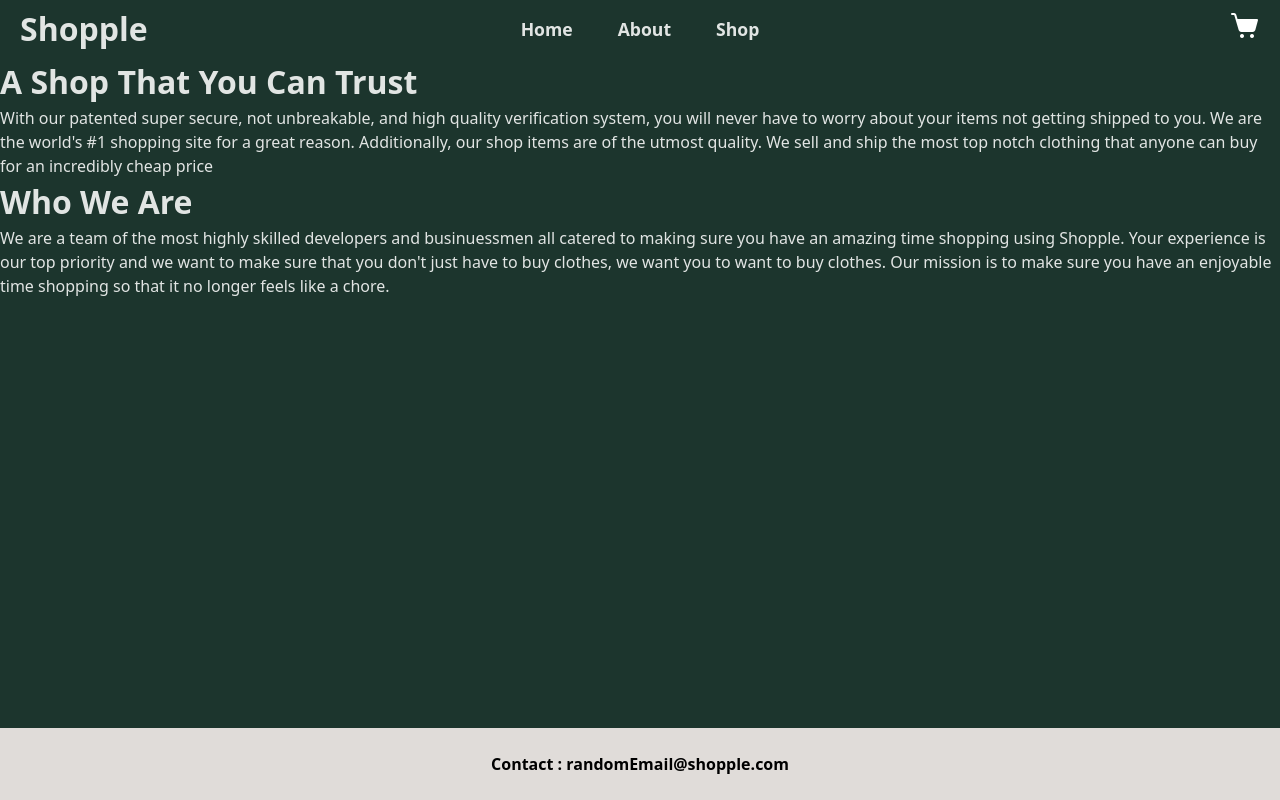
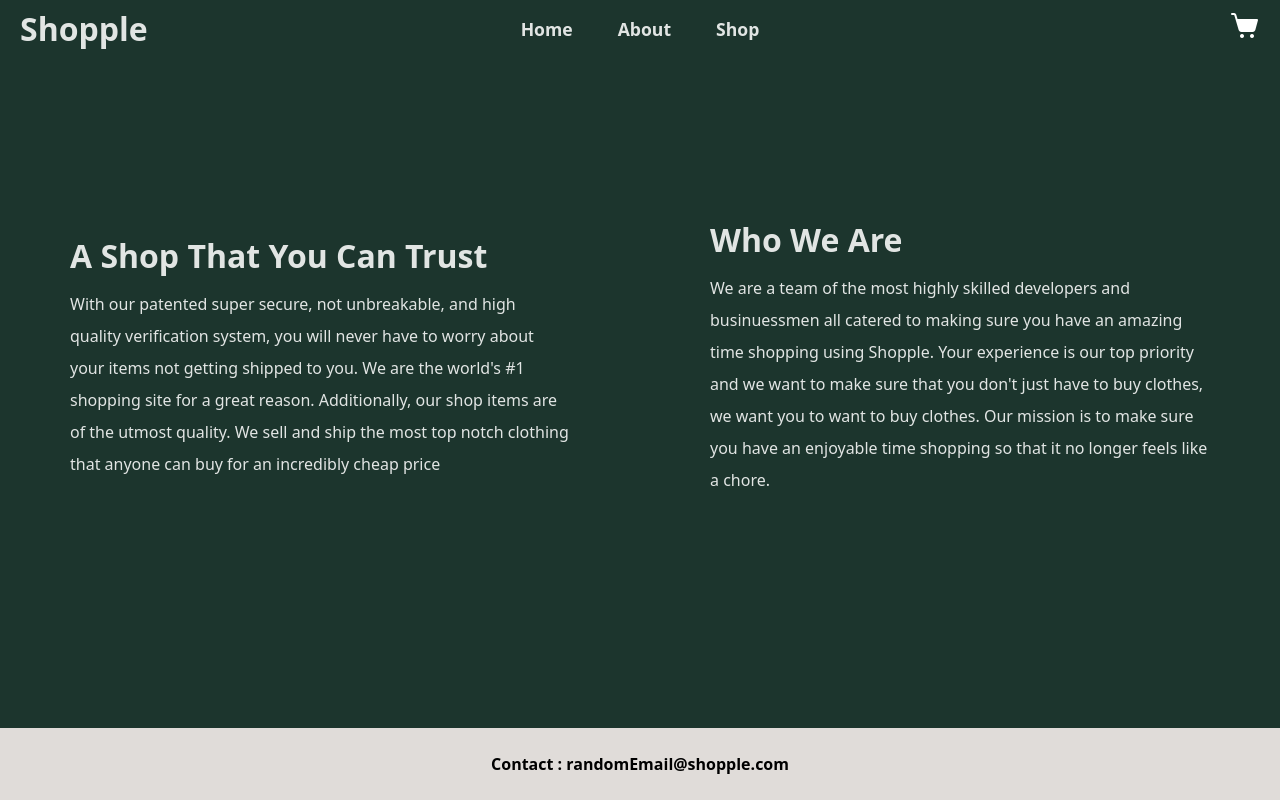
Before and after one commit to BaconMan1168/shopping-cart, a React (Vite) app in the folder shopping-site/: page /about in a window 1280 px wide. Built offline with nearby package versions, Linux system fonts and the light colour scheme.

Commit message:
Added styling for the about main section using flexbox

```diff
--- a/shopping-site/src/components/AboutMain/AboutMain.jsx
+++ b/shopping-site/src/components/AboutMain/AboutMain.jsx
@@ -1,7 +1,9 @@
+import styles from "./AboutMain.module.css"
+
 export default function AboutMain(){
     return (
-        <main>
-            <div>
+        <main className={styles.aboutMain}>
+            <div className={styles.leftElements}>
                 <h1>A Shop That You Can Trust</h1>
                 <p>
                     With our patented super secure, not unbreakable, and high quality verification system,
@@ -10,7 +12,7 @@ export default function AboutMain(){
                     sell and ship the most top notch clothing that anyone can buy for an incredibly cheap price
                 </p>
             </div>
-            <div>
+            <div className={styles.rightElements}>
                 <h1>Who We Are</h1>
                 <p>
                     We are a team of the most highly skilled developers and businuessmen all catered to making sure you
--- /dev/null
+++ b/shopping-site/src/components/AboutMain/AboutMain.module.css
@@ -0,0 +1,13 @@
+.aboutMain {
+    display:flex;
+    justify-content: space-around;
+    align-items: center;
+    height:100%;
+    padding-top:150px;
+}
+
+.leftElements,
+.rightElements {
+    width:500px;
+    line-height:2;
+}
--- a/shopping-site/src/components/ShopHeader/ShopHeader.jsx
+++ b/shopping-site/src/components/ShopHeader/ShopHeader.jsx
@@ -14,12 +14,12 @@ const ShopHeader = () => {
         <header className={styles.header}>
             <h1>Shopple</h1>
             <nav className={styles.navHeader}>
-                <Link to="/" className={currPage === "Home" ? `on-focus ${styles.navLinks}` : `${styles.navLinks}`} onClick={handleClick}>Home</Link>
-                <Link to="/about" className={currPage === "About" ? `on-focus ${styles.navLinks}` : `${styles.navLinks}`} onClick={handleClick}>About</Link>
-                <Link to="/shop" className={currPage === "Shop" ? `on-focus ${styles.navLinks}` : `${styles.navLinks}`} onClick={handleClick}>Shop</Link>
+                <Link to="/" className={currPage === "Home" ? `onFocus ${styles.navLinks}` : `${styles.navLinks}`} onClick={handleClick}>Home</Link>
+                <Link to="/about" className={currPage === "About" ? `onFocus ${styles.navLinks}` : `${styles.navLinks}`} onClick={handleClick}>About</Link>
+                <Link to="/shop" className={currPage === "Shop" ? `onFocus ${styles.navLinks}` : `${styles.navLinks}`} onClick={handleClick}>Shop</Link>
 
             </nav>
-            <Link to="/cart" className={currPage === "Cart" ? `on-focus ${styles.cartImg}` : `${styles.cartImg}`} onClick={handleClick}>
+            <Link to="/cart" className={currPage === "Cart" ? `onFocus ${styles.cartImg}` : `${styles.cartImg}`} onClick={handleClick}>
                 <img className={styles.cartImg} src={cartIcon}></img>
             </Link>
 
```
